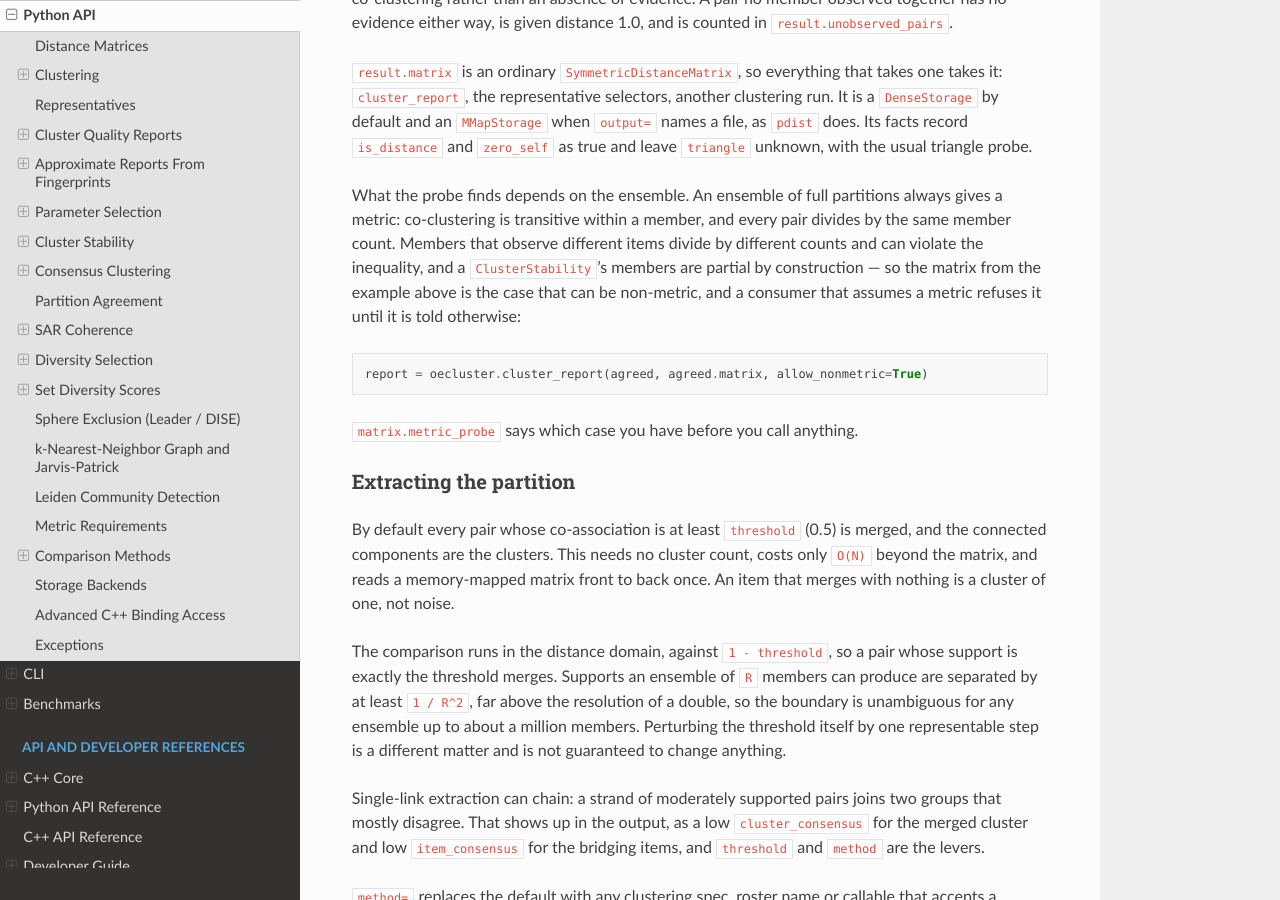
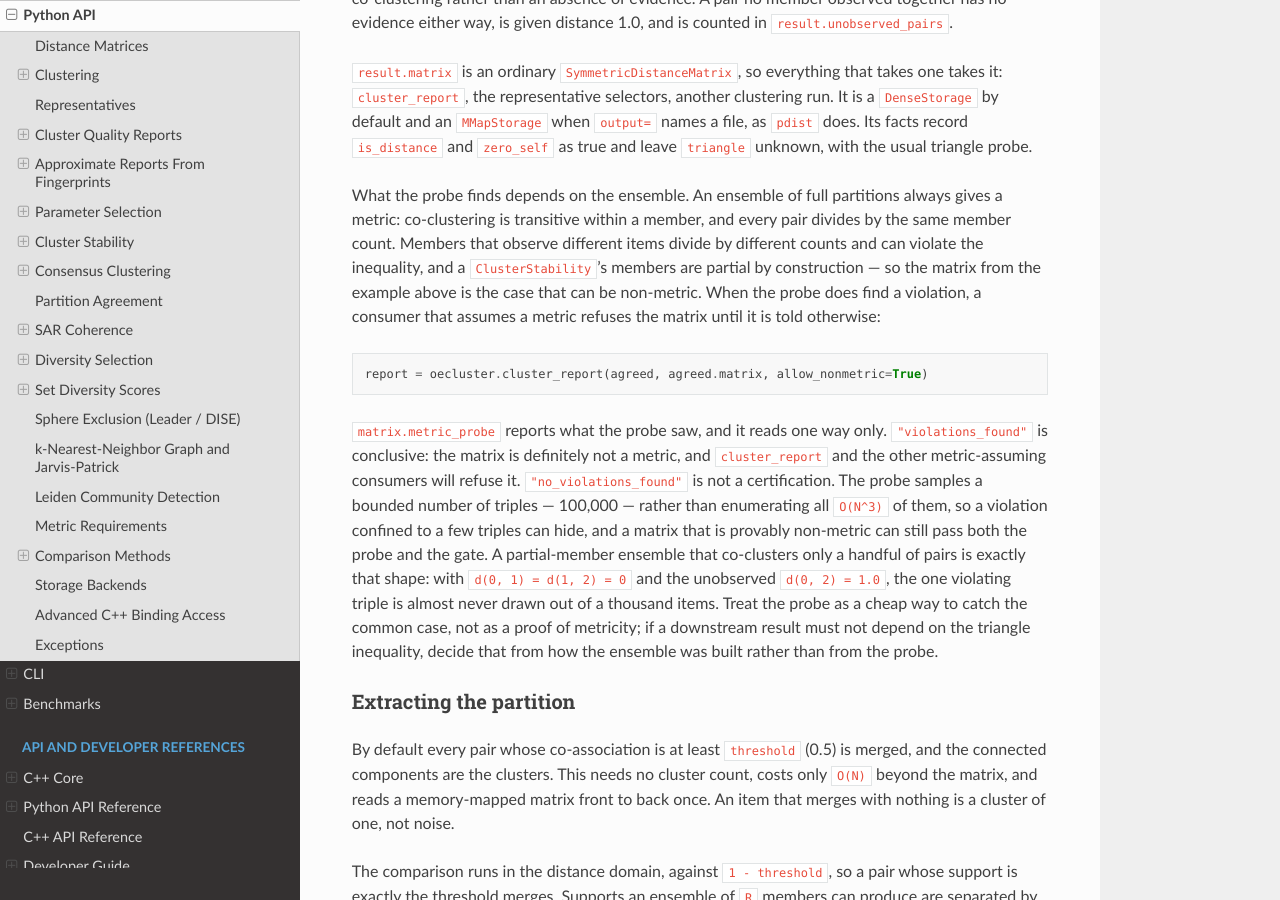
Before and after one commit to scott-arne/oecluster, a Sphinx documentation site: the page built from docs/python-api.md, in a window 1280 px wide and 900 px high, scrolled down 23473 px. Built offline with Sphinx 7.4.7 and the Read the Docs theme 3.1.0, drawn with Linux system fonts in a browser that asks for light colours; pages that are not in the unit, such as notebooks, are missing from menus; the version number is read from the project's files by our own code.

Commit message:
docs: state what the triangle probe does and does not prove
The consensus passage pointed readers at matrix.metric_probe as if it
settled whether a partial-ensemble matrix is metric. It does not:
probe_triangle samples 100,000 triples out of O(N^3) and can only
disprove, so "no_violations_found" is not a certification.

Spell out the asymmetry -- "violations_found" is conclusive and the gate
refuses on it, its absence is not -- and pin the gap with a test. A
1000-item ensemble whose only co-clustered pairs are (0, 1) and (1, 2)
has d(0, 2) = 1.0 against d(0, 1) = d(1, 2) = 0.0, an exact violation
that the probe misses and cluster_report therefore accepts.

The sampling trade-off itself is deliberate and predates this slice, so
the test pins the limitation rather than claiming it is caught.

````diff
--- a/docs/python-api.md
+++ b/docs/python-api.md
@@ -1164,14 +1164,27 @@ always gives a metric: co-clustering is transitive within a member, and every
 pair divides by the same member count. Members that observe different items
 divide by different counts and can violate the inequality, and a
 `ClusterStability`'s members are partial by construction — so the matrix from
-the example above is the case that can be non-metric, and a consumer that
-assumes a metric refuses it until it is told otherwise:
+the example above is the case that can be non-metric. When the probe does find
+a violation, a consumer that assumes a metric refuses the matrix until it is
+told otherwise:
 
 ```python
 report = oecluster.cluster_report(agreed, agreed.matrix, allow_nonmetric=True)
 ```
 
-`matrix.metric_probe` says which case you have before you call anything.
+`matrix.metric_probe` reports what the probe saw, and it reads one way only.
+`"violations_found"` is conclusive: the matrix is definitely not a metric, and
+`cluster_report` and the other metric-assuming consumers will refuse it.
+`"no_violations_found"` is not a certification. The probe samples a bounded
+number of triples — 100,000 — rather than enumerating all `O(N^3)` of them, so
+a violation confined to a few triples can hide, and a matrix that is provably
+non-metric can still pass both the probe and the gate. A partial-member
+ensemble that co-clusters only a handful of pairs is exactly that shape: with
+`d(0, 1) = d(1, 2) = 0` and the unobserved `d(0, 2) = 1.0`, the one violating
+triple is almost never drawn out of a thousand items. Treat the probe as a
+cheap way to catch the common case, not as a proof of metricity; if a
+downstream result must not depend on the triangle inequality, decide that from
+how the ensemble was built rather than from the probe.
 
 ### Extracting the partition
 
````
Also changed, not shown: 1 other file.
